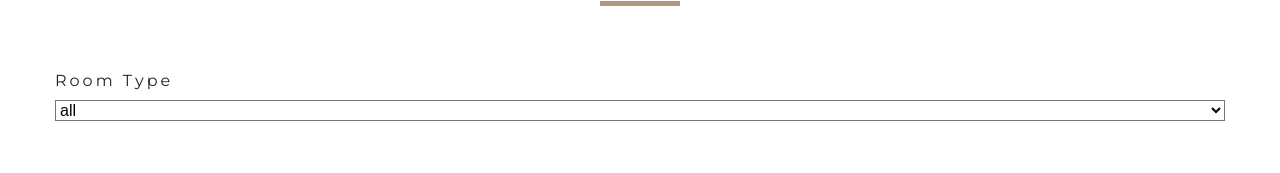
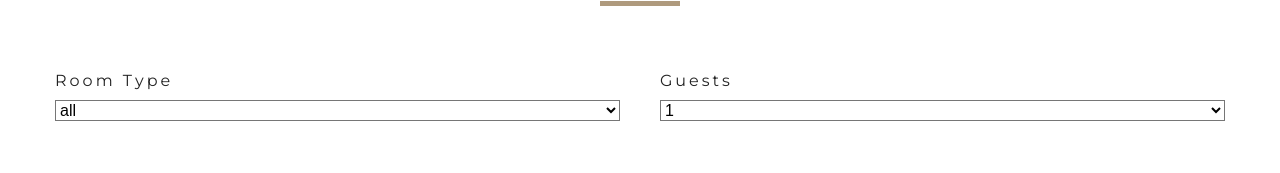
Before and after one commit to mannycortez/Real-Estate-App, a React (Create React App) app: page /rooms in a window 1280 px wide. Shown: the part 681-854 px from the top of the page. Built offline with nearby package versions, Linux system fonts and the light colour scheme.

Commit message:
Added filter for capacity - filtering by number of guests - tested successfully

```diff
--- a/src/components/RoomFilter.js
+++ b/src/components/RoomFilter.js
@@ -29,7 +29,17 @@
 types = ['all', ...types];
 // map to jsx
 types = types.map((item, index) => {
-    return <option value = { item } key = { index }>{ item }</option>
+    return (
+        <option value = { item }
+                key = { index }>
+        { item }
+        </option>
+    );
+});
+
+let people = getUnique(rooms, 'capacity');
+people = people.map((item, index) => {
+    return <option key = { index } value = { item }>{ item }</option>
 })
 
     return (
@@ -48,6 +58,19 @@
                     </select>
                 </div>
                 {/* { end select type } */}
+
+                {/* { guests } */}
+                <div className = "form-group">
+                    <label htmlFor = "capacity">Guests</label>
+                    <select name = "capacity"
+                            id = "capacity"
+                            value = { capacity }
+                            className = "form-control"
+                            onChange = { handleChange }>
+                    { people }
+                    </select>
+                </div>
+                {/* { end guests } */}
             </form>
         </section>
     )
--- a/src/context.js
+++ b/src/context.js
@@ -76,10 +76,18 @@
             breakfast,
             pets
         } = this.state
+// all rooms
+let tempRooms = [...rooms];
+// transform value
+capacity = parseInt(capacity)
 
-let tempRooms = [...rooms];
+  // filter by type
   if(type !== 'all') {
     tempRooms = tempRooms.filter( room => room.type === type)
+  }
+  // filter by capacity
+  if(capacity !== 1) {
+      tempRooms = tempRooms.filter(room => room.capacity >= capacity)
   }
   this.setState( {
       sortedRooms: tempRooms
```
